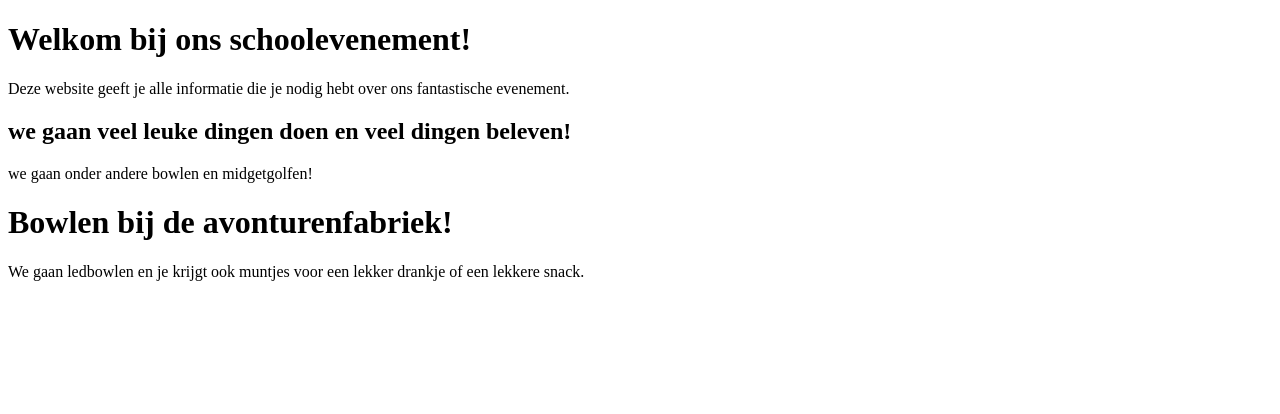
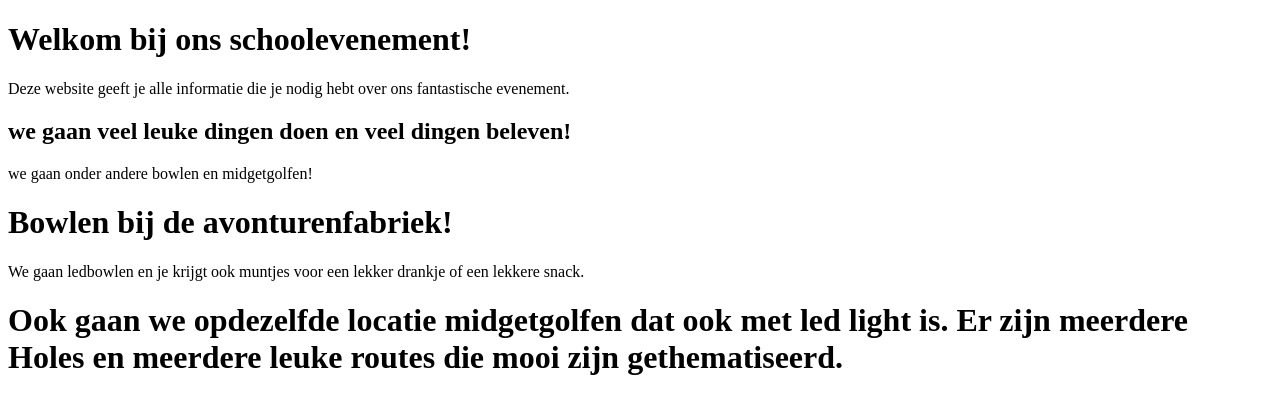
Before and after one commit to Teun820/html-weekopdracht-2-bouwen, a plain HTML site: page index.html in a window 1280 px wide. Drawn offline with Linux system fonts and the light colour scheme.

Commit message:
WebLab Run 06-11-2026 11:51:45 (UTC+01:00)

```diff
--- a/index.html
+++ b/index.html
@@ -26,3 +26,7 @@
  <h1> Bowlen bij de avonturenfabriek!</h1>
  <p> We gaan ledbowlen en je krijgt ook muntjes voor een lekker drankje of een lekkere snack.</p>
 </body>
+
+<body>
+<h1> Ook gaan we opdezelfde locatie midgetgolfen dat ook met led light is. Er zijn meerdere Holes en meerdere leuke routes die mooi zijn gethematiseerd.</h1>
+</body>
```
Also changed, not shown: 1 other file.
